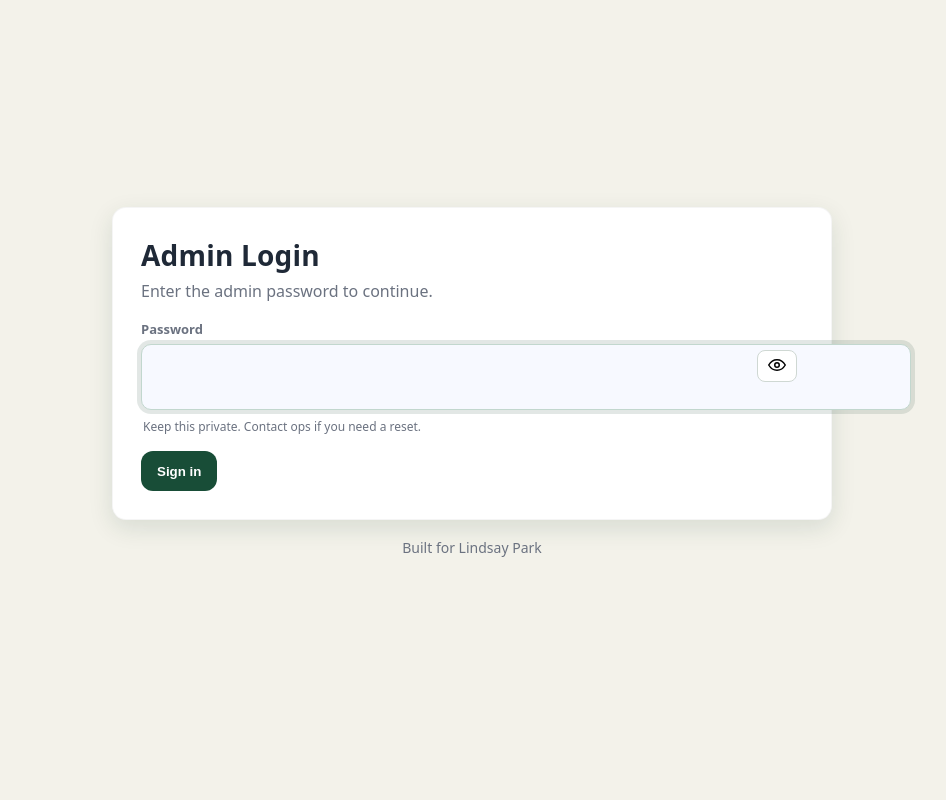
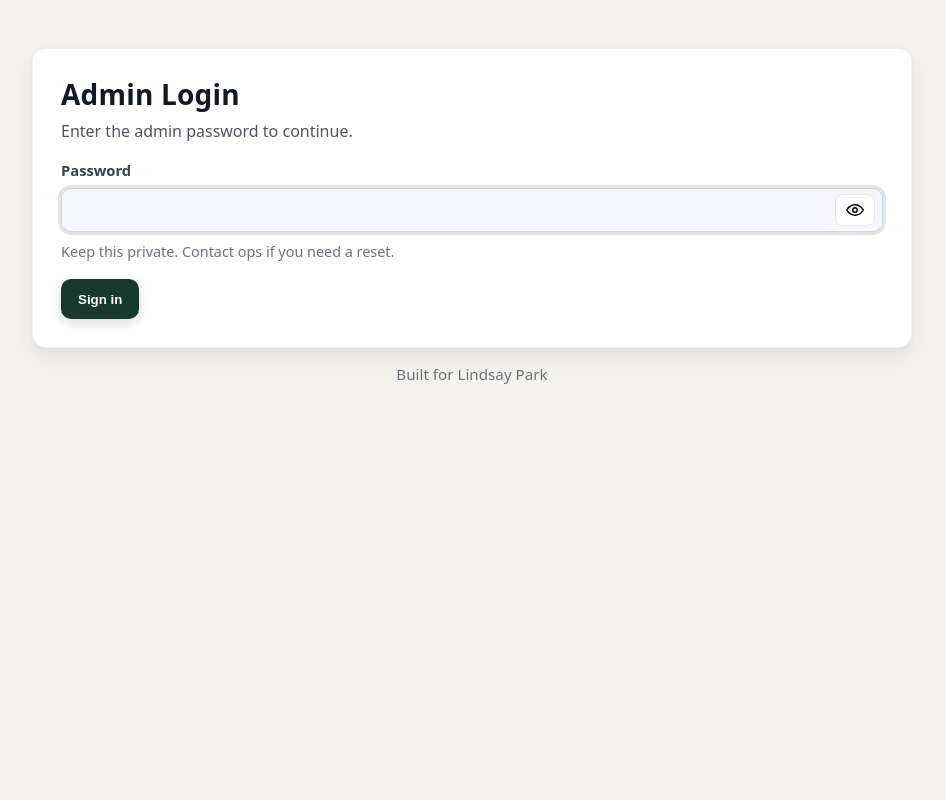
Before and after one commit to equinegpt/lp-staffing, a FastAPI app: page /admin/login in a window 1280 px wide. Shown: the whole page, without its empty margins (168-1114 px from the left). Run offline with FastAPI, Linux system fonts and the light colour scheme; parts of the project's set-up code (start-up, migrations or seed data) failed here and were passed over; some libraries are stand-ins or nearby versions.

Commit message:
UI polish: fix login input overflow; widen/space controls on Staff & forms

```diff
--- a/app/static/admin.css
+++ b/app/static/admin.css
@@ -1,18 +1,28 @@
 :root{
-  --lp-green:#173A2E;      /* Lindsay Park deep green */
+  --lp-green:#173A2E;
   --lp-green-900:#113026;
   --lp-cream:#F3F2EB;
   --lp-gold:#CBB36B;
+
+  --surface:#ffffff;
+  --surface-2:#f7f6f1;
+  --text:#111827;
+  --muted:#6b7280;
+  --border:#e5e7eb;
 }
+
+*,
+*::before,
+*::after { box-sizing: border-box; }
 
 body.page{
   margin:0;
-  background:#f7f6f1;      /* warm off-white like your existing pages */
-  color:#111;
+  background:var(--surface-2);
+  color:var(--text);
   font-family: system-ui,-apple-system,Segoe UI,Roboto,Inter,Helvetica,Arial,"Noto Sans","Apple Color Emoji","Segoe UI Emoji","Segoe UI Symbol";
 }
 
-/* --- Header bar --- */
+/* ===== Header (unchanged visual) ===== */
 .site-header{
   position:sticky; top:0; z-index:100;
   display:grid; grid-template-columns:1fr auto 1fr; align-items:center; gap:16px;
@@ -27,9 +37,118 @@ body.page{
 .header-right a{ color:#fff; text-decoration:none; font-weight:500; opacity:.9; }
 .header-right a:hover{ opacity:1; text-decoration:underline; }
 
-/* --- Page chrome --- */
+/* ===== Page chrome ===== */
 .container{ max-width:1100px; margin:36px auto; padding:0 16px; }
-.madeby{ text-align:center; color:#6b7280; margin:36px 0; font-size:.9rem; }
+.madeby{ text-align:center; color:var(--muted); margin:36px 0; font-size:.9rem; }
 
-/* Keep existing card/table/button styles from your CSS if you have them.
-   This file focuses on the header and generic layout only. */
+/* ===== Cards, tables, controls ===== */
+.card{
+  background:var(--surface);
+  border-radius:14px;
+  padding:18px;
+  border:1px solid rgba(0,0,0,.06);
+  box-shadow:0 10px 24px rgba(0,0,0,.05), 0 2px 6px rgba(0,0,0,.04);
+}
+
+.page-title{
+  margin:8px 0 18px;
+  font-size: 34px;
+  line-height: 1.25;
+  letter-spacing:.2px;
+}
+
+/* Filter form layout – wider and evenly spaced */
+.controls{
+  display:grid;
+  grid-template-columns: repeat(auto-fit, minmax(220px, 1fr));
+  gap:16px;
+  margin: 6px 0 10px;
+}
+
+.control .label{
+  display:block;
+  font-weight:600;
+  color:#374151;
+  margin:0 0 6px;
+  font-size:.92rem;
+}
+
+.input,
+select.input,
+.search{
+  width:100%;
+  height:40px;
+  padding:8px 12px;
+  border:1px solid var(--border);
+  border-radius:10px;
+  background:#fff;
+  outline:none;
+  transition:border-color .15s ease, box-shadow .15s ease;
+}
+.input:focus,
+.search:focus,
+select.input:focus{
+  border-color:#cbd5e1;
+  box-shadow:0 0 0 3px rgba(23,58,46,.12);
+}
+
+/* Search row keeps button aligned on the same line */
+.search-row{
+  display:grid;
+  grid-template-columns: 1fr auto;
+  gap:10px;
+}
+
+/* Buttons */
+.btn{
+  -webkit-appearance:none; appearance:none;
+  display:inline-flex; align-items:center; justify-content:center;
+  gap:8px;
+  height:40px;
+  padding:0 16px;
+  border-radius:10px;
+  border:1px solid transparent;
+  font-weight:600; cursor:pointer;
+}
+.btn-primary{
+  background:var(--lp-green);
+  color:#fff;
+  box-shadow:0 4px 12px rgba(23,58,46,.18);
+}
+.btn-secondary{
+  background:#eef2f7; color:#1f2937; border-color:#e5e7eb;
+}
+.btn-primary:hover{ filter:brightness(.98); }
+.btn-secondary:hover{ filter:brightness(.98); }
+
+/* Row of action buttons below filters */
+.actions-row{
+  display:flex; gap:12px; align-items:center;
+  margin-top:8px;
+}
+
+/* Table */
+.table{ width:100%; border-collapse:separate; border-spacing:0; }
+.table th, .table td{
+  text-align:left;
+  padding:14px 12px;
+  border-bottom:1px solid #f0f2f5;
+  vertical-align:middle;
+}
+.table thead th{
+  color:#374151; font-weight:700; font-size:.94rem;
+}
+.table tbody tr:hover{ background:#fafafa; }
+
+/* Pills */
+.pill{
+  display:inline-flex; align-items:center; justify-content:center;
+  height:26px; padding:0 10px; border-radius:999px;
+  font-weight:600; font-size:.82rem;
+}
+.pill--ok{ background:#e9f7ef; color:#137333; }
+.pill--bad{ background:#fdecec; color:#b91c1c; }
+
+/* Detail / New / Edit forms – spacing */
+.form .field{ margin:14px 0; }
+.form .help{ color:var(--muted); font-size:.9rem; }
--- a/app/static/login.css
+++ b/app/static/login.css
@@ -1,114 +1,132 @@
-/* login.css — scoped to the login page only */
-:root {
-  /* Pulling the Lindsay Park palette used on staff pages */
-  --lp-green: #153c2d;    /* deep green brand bar */
-  --lp-ivory: #f3f2ea;    /* warm background */
-  --lp-text:  #1f2937;    /* charcoal text */
-  --lp-muted: #6b7280;    /* muted helper text */
-  --lp-btn:   #184d37;    /* button green */
-  --lp-btn-h: #0f3a2a;    /* button hover */
-  --radius:   14px;
-  --shadow:   0 8px 24px rgba(15, 58, 42, 0.12);
+/* ===== Login screen (scoped) ===== */
+:root{
+  --lp-green:#173A2E;
+  --lp-gold:#CBB36B;
+  --lp-cream:#F3F2EB;
 }
 
-/* Full-height center layout */
-body.page.login {
-  min-height: 100dvh;
-  background: var(--lp-ivory);
-  color: var(--lp-text);
-  display: grid;
-  place-items: center;
-  font-family: ui-sans-serif, system-ui, -apple-system, "Segoe UI",
-               Roboto, "Helvetica Neue", Arial, "Noto Sans", "Apple Color Emoji",
-               "Segoe UI Emoji";
+*,
+*::before,
+*::after { box-sizing: border-box; }
+
+body.page{
+  margin:0;
+  background:#f3f2ec;
+  color:#111;
+  font-family: system-ui,-apple-system,Segoe UI,Roboto,Inter,Helvetica,Arial,"Noto Sans","Apple Color Emoji","Segoe UI Emoji","Segoe UI Symbol";
 }
 
-.login .container.narrow {
-  width: min(720px, 92vw);
-  padding: 24px 0;
+.container.narrow{
+  max-width: 920px;
+  margin: 48px auto;
+  padding: 0 20px;
 }
 
-/* Card */
-.login .card.form {
-  background: #fff;
-  border-radius: var(--radius);
-  padding: 28px;
-  box-shadow: var(--shadow);
-  border: 1px solid rgba(0,0,0,0.04);
+.card{
+  background:#fff;
+  border-radius:14px;
+  padding:28px;
+  box-shadow:0 10px 24px rgba(0,0,0,.06), 0 2px 6px rgba(0,0,0,.05);
+  border:1px solid rgba(0,0,0,.05);
 }
 
-/* Header */
-.login .header h1 {
-  margin: 0 0 6px;
-  font-weight: 800;
+.header h1{
+  margin:0 0 8px;
   font-size: 28px;
-  letter-spacing: 0.2px;
-}
-.login .header .sub {
-  margin: 0 0 18px;
-  color: var(--lp-muted);
+  line-height: 1.25;
+  color:#111827;
+  letter-spacing: .2px;
 }
 
-/* Field + input */
-.login .field { margin-top: 12px; }
-.login .label { display:block; font-size: 13px; font-weight: 600; margin: 0 0 6px; color: var(--lp-muted); }
-
-.login .input-wrap {
-  position: relative;
+.header .sub{
+  margin:0 0 18px;
+  color:#4b5563;
 }
 
-.login .input {
-  display: block;
-  width: 100%;
-  border: 1px solid #d6d6d6;
-  border-radius: 10px;
-  height: 44px;
-  padding: 10px 92px 10px 14px;
-  background: #f7f9ff;
-  outline: none;
-}
-.login .input:focus {
-  border-color: #c2d7ce;
-  box-shadow: 0 0 0 4px rgba(21, 60, 45, 0.12);
+/* field + input */
+.field{ margin:16px 0 6px; }
+
+.label{
+  display:block;
+  font-weight:600;
+  font-size:.92rem;
+  color:#374151;
+  margin:0 0 8px;
 }
 
-/* Show/Hide button */
-.login .pw-toggle {
-  position: absolute;
-  right: 6px;
-  top: 6px;
-  height: 32px;
-  padding: 0 10px;
-  border-radius: 8px;
-  border: 1px solid #cfd8d3;
-  background: #fff;
-  cursor: pointer;
+.input-wrap{
+  position:relative;
+  width:100%;
 }
-.login .pw-toggle:hover { background: #f4f7f6; }
-.login .pw-toggle .icon { width: 18px; height: 18px; }
-.login .pw-toggle .eye-off.hidden,
-.login .pw-toggle .eye.hidden { display: none; }
 
-.login .help { margin: 8px 2px 0; font-size: 12px; color: var(--lp-muted); }
+/* The bug was overflow: ensure the input stays INSIDE the card */
+.input{
+  display:block;
+  width:100%;
+  height:44px;
+  padding:10px 44px 10px 14px;  /* room for eye button */
+  border:1px solid #e5e7eb;
+  border-radius:10px;
+  background:#f5f7ff;
+  outline:none;
+  transition:border-color .15s ease, box-shadow .15s ease;
+}
 
-/* Actions */
-.login .actions { margin-top: 16px; }
-.login .btn.btn-primary {
-  background: var(--lp-btn);
-  color: #fff;
-  border: none;
-  border-radius: 12px;
-  height: 40px;
-  padding: 0 16px;
-  font-weight: 700;
-  cursor: pointer;
+.input:focus{
+  border-color:#cbd5e1;
+  box-shadow:0 0 0 3px rgba(23,58,46,.12);
 }
-.login .btn.btn-primary:hover { background: var(--lp-btn-h); }
 
-/* Footer */
-.login .madeby {
-  text-align: center;
-  color: var(--lp-muted);
-  margin-top: 18px;
-  font-size: 14px;
+/* Eye / Show button sits INSIDE the input */
+.pw-toggle{
+  position:absolute;
+  top:50%;
+  right:8px;
+  transform:translateY(-50%);
+  height:32px;
+  min-width:40px;
+  display:inline-flex;
+  align-items:center;
+  justify-content:center;
+  border-radius:8px;
+  border:1px solid #e5e7eb;
+  background:#fff;
+  cursor:pointer;
 }
+.pw-toggle .icon{ width:18px; height:18px; }
+.hidden{ display:none; }
+
+.help{
+  margin-top:10px;
+  color:#6b7280;
+  font-size:.9rem;
+}
+
+/* actions */
+.actions{ margin-top:18px; }
+
+.btn{
+  -webkit-appearance:none; appearance:none;
+  display:inline-flex; align-items:center; justify-content:center;
+  gap:8px;
+  height:40px;
+  padding:0 16px;
+  border-radius:10px;
+  border:1px solid transparent;
+  font-weight:600;
+  cursor:pointer;
+}
+
+.btn-primary{
+  background:var(--lp-green);
+  color:#fff;
+  box-shadow:0 4px 12px rgba(23,58,46,.18);
+}
+.btn-primary:hover{ filter:brightness(.98); }
+
+.madeby{
+  text-align:center;
+  color:#6b7280;
+  margin:16px 0 0;
+  font-size:.95rem;
+}
```
